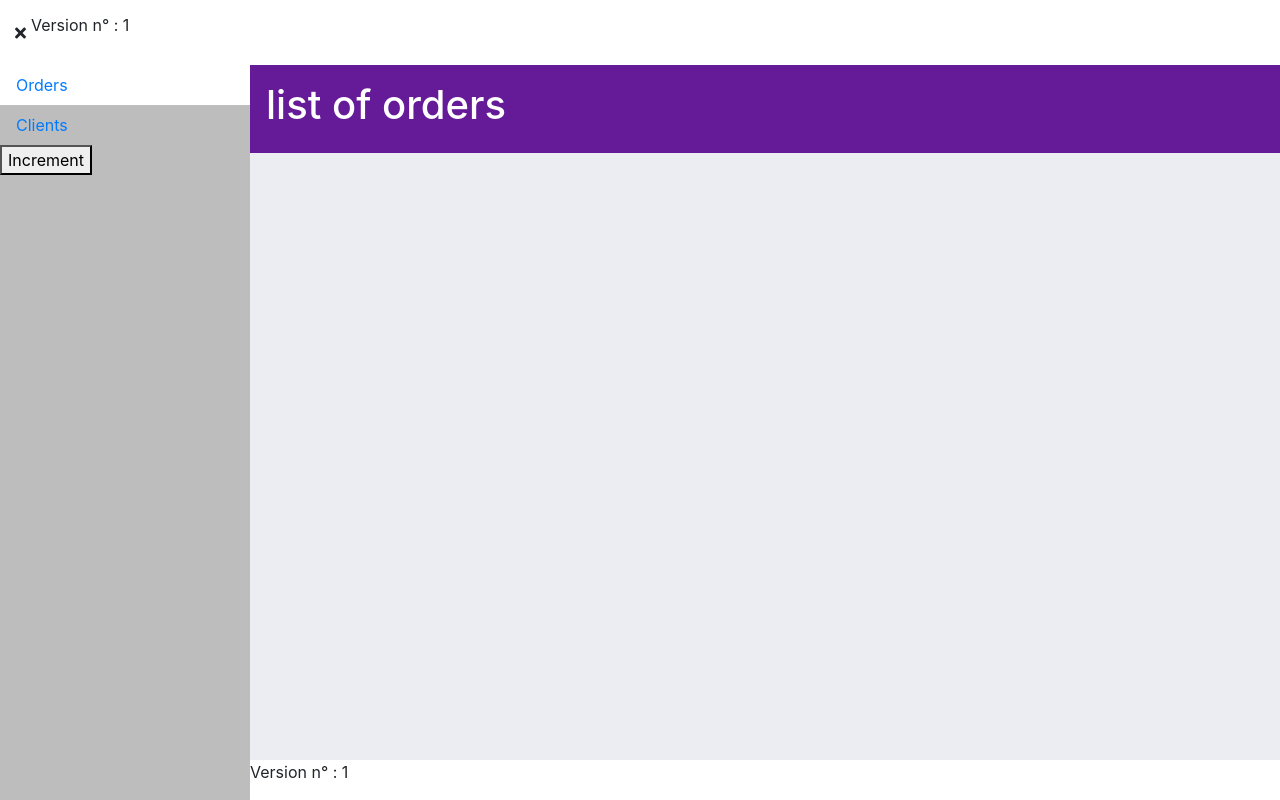
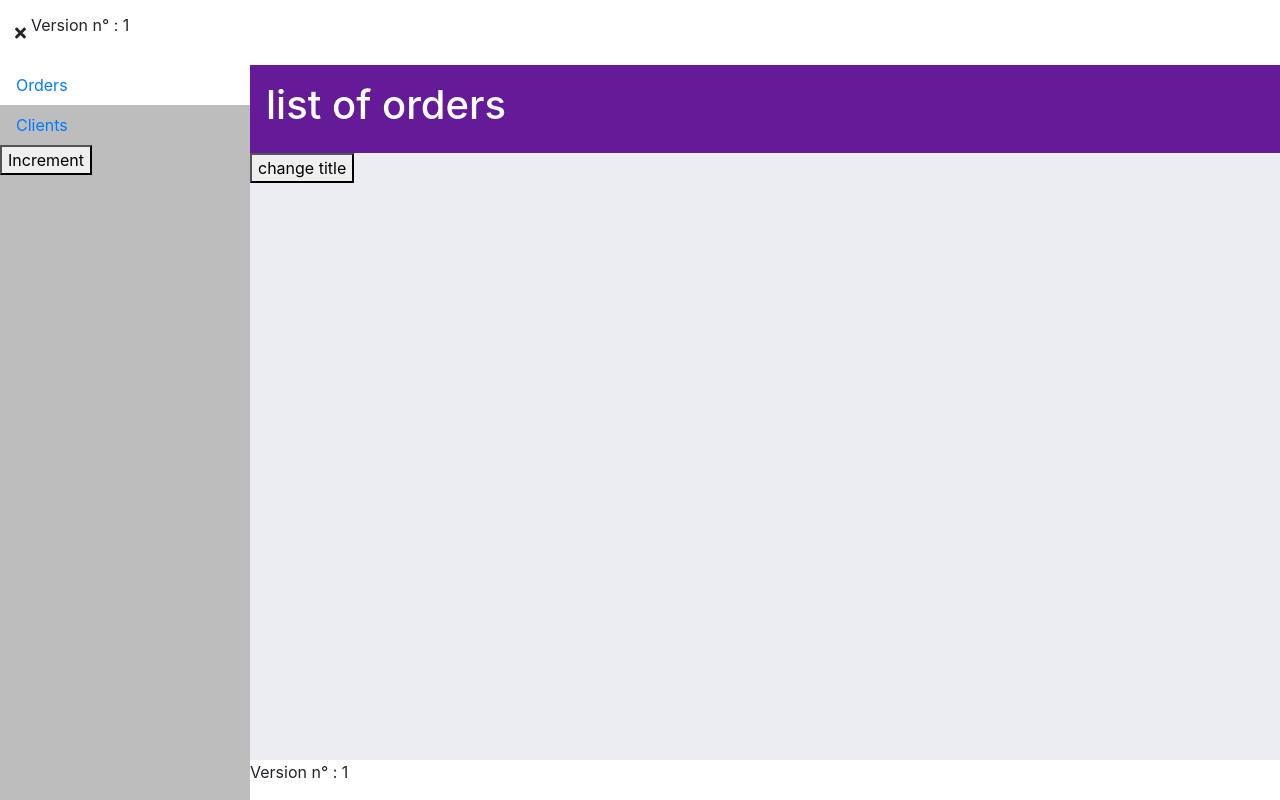
Before and after one commit to dnyuhm/07-02-22, an Angular app: page /orders in a window 1280 px wide. Built offline with nearby package versions, Linux system fonts and the light colour scheme; data requests are answered from the project's data file.

Commit message:
Commit 23 : @Input() data binding & lifecycle hooks

```diff
--- a/src/app/orders/pages/page-list-orders/page-list-orders.component.html
+++ b/src/app/orders/pages/page-list-orders/page-list-orders.component.html
@@ -1,3 +1,3 @@
 <app-template-full-width [title]="this.title">
-
+  <button (click)="changeTitle()">change title</button>
 </app-template-full-width>
--- a/src/app/orders/pages/page-list-orders/page-list-orders.component.ts
+++ b/src/app/orders/pages/page-list-orders/page-list-orders.component.ts
@@ -16,4 +16,8 @@ export class PageListOrdersComponent implements OnInit {
   }
 
   ngOnInit(): void {}
+
+  public changeTitle(): void {
+    this.title = 'le titre a changé';
+  }
 }
--- a/src/app/templates/components/template-full-width/template-full-width.component.ts
+++ b/src/app/templates/components/template-full-width/template-full-width.component.ts
@@ -10,6 +10,14 @@ export class TemplateFullWidthComponent implements OnInit {
 
   constructor() {
     this.title = 'Le titre est ici';
+    console.log(this.title);
   }
-  ngOnInit(): void {}
+
+  ngOnChanges(): void {
+    console.log(this.title);
+  }
+
+  ngOnInit(): void {
+    console.log(this.title);
+  }
 }
```
